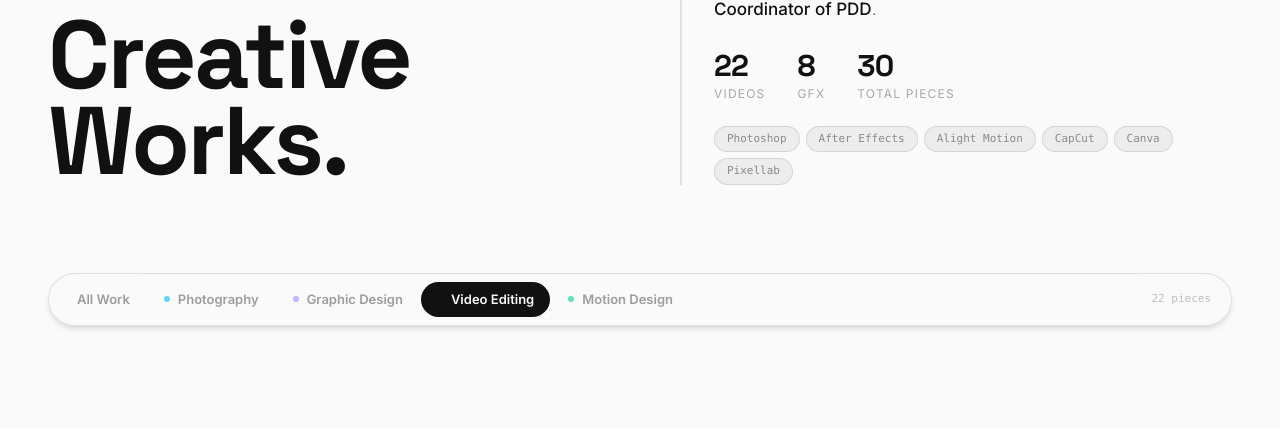
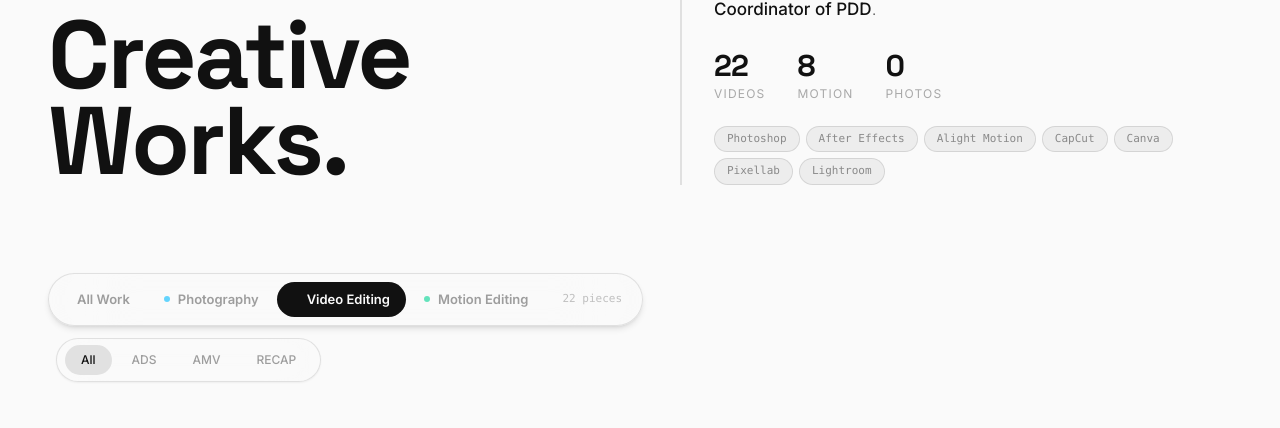
Before and after one commit to akirausethis/PORTFOLIO, a Next.js app: page /creative in a window 1280 px wide. Both pictures are taken after a click on the button "Video Editing". Shown: the part 304-732 px from the top of the page. Built offline with nearby package versions, Linux system fonts and the light colour scheme; grey boxes are pictures that could not be loaded.

Commit message:
feat: add sub-categories and new portfolio assets

```diff
--- a/src/app/creative/page.tsx
+++ b/src/app/creative/page.tsx
@@ -17,23 +17,34 @@ type FilterTab = "all" | CreativeCategory;
 const tabs: { id: FilterTab; label: string; dot?: string }[] = [
   { id: "all", label: "All Work" },
   { id: "photography", label: "Photography", dot: "bg-sky-400" },
-  { id: "graphic-design", label: "Graphic Design", dot: "bg-violet-400" },
   { id: "video-editing", label: "Video Editing", dot: "bg-amber-400" },
-  { id: "motion-design", label: "Motion Design", dot: "bg-emerald-400" },
+  { id: "motion-editing", label: "Motion Editing", dot: "bg-emerald-400" },
 ];
+
+const subTabs: Record<string, { id: string; label: string }[]> = {
+  "video-editing": [
+    { id: "all", label: "All" },
+    { id: "ads", label: "ADS" },
+    { id: "amv", label: "AMV" },
+    { id: "recap", label: "RECAP" },
+  ],
+  "motion-editing": [
+    { id: "all", label: "All" },
+    { id: "gfx", label: "GFX" },
+    { id: "motion-design", label: "Motion Design" },
+  ],
+};
 
 const categoryDot: Record<CreativeCategory, string> = {
   photography: "bg-sky-400",
-  "graphic-design": "bg-violet-400",
   "video-editing": "bg-amber-400",
-  "motion-design": "bg-emerald-400",
+  "motion-editing": "bg-emerald-400",
 };
 
 const categoryBg: Record<CreativeCategory, string> = {
   photography: "from-sky-500/20",
-  "graphic-design": "from-violet-500/20",
   "video-editing": "from-amber-500/20",
-  "motion-design": "from-emerald-500/20",
+  "motion-editing": "from-emerald-500/20",
 };
 
 function getYoutubeId(link: string) {
@@ -141,12 +152,19 @@ function GalleryCard({
 
 export default function CreativePage() {
   const [activeTab, setActiveTab] = useState<FilterTab>("all");
+  const [activeSubTab, setActiveSubTab] = useState<string>("all");
   const [selectedWork, setSelectedWork] = useState<CreativeWork | null>(null);
 
-  const filtered =
-    activeTab === "all"
-      ? creativeWorks
-      : creativeWorks.filter((w) => w.category === activeTab);
+  // When parent tab changes, reset sub-tab
+  useEffect(() => {
+    setActiveSubTab("all");
+  }, [activeTab]);
+
+  const filtered = creativeWorks.filter((w) => {
+    if (activeTab !== "all" && w.category !== activeTab) return false;
+    if (activeSubTab !== "all" && w.subcategory !== activeSubTab) return false;
+    return true;
+  });
 
   useEffect(() => {
     document.body.style.overflow = selectedWork ? "hidden" : "";
@@ -194,8 +212,8 @@ export default function CreativePage() {
                 <div className="flex items-center gap-8 pt-1">
                   {[
                     { n: creativeWorks.filter(w => w.category === "video-editing").length, label: "Videos" },
-                    { n: creativeWorks.filter(w => w.category === "motion-design").length, label: "GFX" },
-                    { n: creativeWorks.length, label: "Total Pieces" },
+                    { n: creativeWorks.filter(w => w.category === "motion-editing").length, label: "Motion" },
+                    { n: creativeWorks.filter(w => w.category === "photography").length, label: "Photos" },
                   ].map(({ n, label }) => (
                     <div key={label}>
                       <p className="text-3xl font-heading font-bold tracking-tight">{n}</p>
@@ -204,7 +222,7 @@ export default function CreativePage() {
                   ))}
                 </div>
                 <div className="flex flex-wrap gap-1.5 pt-1">
-                  {["Photoshop", "After Effects", "Alight Motion", "CapCut", "Canva", "Pixellab"].map((t) => (
+                  {["Photoshop", "After Effects", "Alight Motion", "CapCut", "Canva", "Pixellab", "Lightroom"].map((t) => (
                     <span key={t} className="text-[11px] font-mono bg-foreground/5 border border-border/60 rounded-full px-3 py-1 text-foreground/45">
                       {t}
                     </span>
@@ -218,8 +236,8 @@ export default function CreativePage() {
 
       {/* ── Filter Bar — floating pill ── */}
       <div className="sticky top-20 lg:top-24 z-40 w-full mb-10 pt-2 pointer-events-none">
-        <div className="max-w-[1400px] mx-auto px-6 md:px-12">
-          <div className="bg-background/85 backdrop-blur-2xl border border-border/80 shadow-md rounded-2xl md:rounded-full flex items-center gap-0.5 py-2 px-3 overflow-x-auto [scrollbar-width:none] pointer-events-auto">
+        <div className="max-w-[1400px] mx-auto px-6 md:px-12 flex flex-col items-start gap-3">
+          <div className="bg-background/85 backdrop-blur-2xl border border-border/80 shadow-md rounded-2xl md:rounded-full flex items-center gap-0.5 py-2 px-3 overflow-x-auto [scrollbar-width:none] pointer-events-auto max-w-full">
             {tabs.map((tab) => (
               <button
                 key={tab.id}
@@ -252,6 +270,33 @@ export default function CreativePage() {
               {filtered.length} pieces
             </span>
           </div>
+
+          {/* Sub-tabs (only show if the active tab has them) */}
+          <AnimatePresence>
+            {activeTab !== "all" && subTabs[activeTab] && (
+              <motion.div
+                initial={{ opacity: 0, y: -10 }}
+                animate={{ opacity: 1, y: 0 }}
+                exit={{ opacity: 0, y: -10 }}
+                className="bg-background/85 backdrop-blur-xl border border-border/60 shadow-sm rounded-full flex items-center gap-1 py-1.5 px-2 overflow-x-auto [scrollbar-width:none] pointer-events-auto max-w-full ml-2"
+              >
+                {subTabs[activeTab].map((subTab) => (
+                  <button
+                    key={subTab.id}
+                    onClick={() => setActiveSubTab(subTab.id)}
+                    className={clsx(
+                      "relative px-4 py-1.5 rounded-full text-[12px] font-medium transition-all duration-200 whitespace-nowrap",
+                      activeSubTab === subTab.id
+                        ? "text-foreground bg-foreground/10"
+                        : "text-foreground/40 hover:text-foreground hover:bg-foreground/5"
+                    )}
+                  >
+                    {subTab.label}
+                  </button>
+                ))}
+              </motion.div>
+            )}
+          </AnimatePresence>
         </div>
       </div>
 
--- a/src/data/creative.ts
+++ b/src/data/creative.ts
@@ -1,9 +1,10 @@
-export type CreativeCategory = "photography" | "graphic-design" | "video-editing" | "motion-design";
+export type CreativeCategory = "photography" | "video-editing" | "motion-editing";
 
 export interface CreativeWork {
   id: string;
   title: string;
   category: CreativeCategory;
+  subcategory?: string;
   image: string;
   link?: string;
   aspect?: "auto" | "portrait" | "landscape" | "square";
@@ -16,7 +17,8 @@ export const creativeWorks: CreativeWork[] = [
   {
     id: "motion-1",
     title: "Azusa",
-    category: "motion-design",
+    category: "motion-editing",
+    subcategory: "gfx",
     image: "/creative/Motion Design/GFX/GFX - Azusa.jpg",
     year: "2024",
     tools: ["After Effects", "Photoshop"],
@@ -24,7 +26,8 @@ export const creativeWorks: CreativeWork[] = [
   {
     id: "motion-2",
     title: "Camellya",
-    category: "motion-design",
+    category: "motion-editing",
+    subcategory: "gfx",
     image: "/creative/Motion Design/GFX/GFX - Camellya.jpg",
     year: "2024",
     tools: ["After Effects", "Photoshop"],
@@ -32,7 +35,8 @@ export const creativeWorks: CreativeWork[] = [
   {
     id: "motion-3",
     title: "Firefly",
-    category: "motion-design",
+    category: "motion-editing",
+    subcategory: "gfx",
     image: "/creative/Motion Design/GFX/GFX - Firefly.jpg",
     year: "2024",
     tools: ["After Effects", "Photoshop"],
@@ -40,7 +44,8 @@ export const creativeWorks: CreativeWork[] = [
   {
     id: "motion-4",
     title: "Ganyu",
-    category: "motion-design",
+    category: "motion-editing",
+    subcategory: "gfx",
     image: "/creative/Motion Design/GFX/GFX - Ganyu.jpg",
     year: "2024",
     tools: ["After Effects", "Photoshop"],
@@ -48,7 +53,8 @@ export const creativeWorks: CreativeWork[] = [
   {
     id: "motion-5",
     title: "Miyabi",
-    category: "motion-design",
+    category: "motion-editing",
+    subcategory: "gfx",
     image: "/creative/Motion Design/GFX/GFX - Miyabi.jpg",
     year: "2024",
     tools: ["After Effects", "Photoshop"],
@@ -56,7 +62,8 @@ export const creativeWorks: CreativeWork[] = [
   {
     id: "motion-6",
     title: "Ruan",
-    category: "motion-design",
+    category: "motion-editing",
+    subcategory: "gfx",
     image: "/creative/Motion Design/GFX/GFX - Ruan.jpg",
     year: "2024",
     tools: ["After Effects", "Photoshop"],
@@ -64,7 +71,8 @@ export const creativeWorks: CreativeWork[] = [
   {
     id: "motion-7",
     title: "Silverwolf",
-    category: "motion-design",
+    category: "motion-editing",
+    subcategory: "gfx",
     image: "/creative/Motion Design/GFX/GFX - Silverwolf.jpg",
     year: "2024",
     tools: ["After Effects", "Photoshop"],
@@ -72,12 +80,14 @@ export const creativeWorks: CreativeWork[] = [
   {
     id: "motion-8",
     title: "Yelan",
-    category: "motion-design",
+    category: "motion-editing",
+    subcategory: "gfx",
     image: "/creative/Motion Design/GFX/GFX - Yelan.jpg",
     year: "2024",
     tools: ["After Effects", "Photoshop"],
   },
   {
+    subcategory: "ads",
     id: "video-ads-9",
     title: "(PORTFOLIO PURPOSES ) ADS - ConfortSculpt",
     category: "video-editing",
@@ -88,6 +98,7 @@ export const creativeWorks: CreativeWork[] = [
     tools: ["Premiere Pro", "CapCut"],
   },
   {
+    subcategory: "ads",
     id: "video-ads-10",
     title: "(PORTFOLIO PURPOSES ) ADS - AutoPump",
     category: "video-editing",
@@ -98,6 +109,7 @@ export const creativeWorks: CreativeWork[] = [
     tools: ["Premiere Pro", "CapCut"],
   },
   {
+    subcategory: "ads",
     id: "video-ads-11",
     title: "(PORTFOLIO PURPOSES ) ADS - Wellife",
     category: "video-editing",
@@ -108,6 +120,7 @@ export const creativeWorks: CreativeWork[] = [
     tools: ["Premiere Pro", "CapCut"],
   },
   {
+    subcategory: "ads",
     id: "video-ads-12",
     title: "(PORTFOLIO PURPOSES ) ADS - Titan",
     category: "video-editing",
@@ -118,6 +131,7 @@ export const creativeWorks: CreativeWork[] = [
     tools: ["Premiere Pro", "CapCut"],
   },
   {
+    subcategory: "ads",
     id: "video-ads-13",
     title: "(PORTFOLIO PURPOSES ) ADS - Pawable",
     category: "video-editing",
@@ -128,6 +142,7 @@ export const creativeWorks: CreativeWork[] = [
     tools: ["Premiere Pro", "CapCut"],
   },
   {
+    subcategory: "ads",
     id: "video-ads-14",
     title: "(PORTFOLIO PURPOSES ) ADS - Manly",
     category: "video-editing",
@@ -138,6 +153,7 @@ export const creativeWorks: CreativeWork[] = [
     tools: ["Premiere Pro", "CapCut"],
   },
   {
+    subcategory: "ads",
     id: "video-ads-15",
     title: "(PORTFOLIO PURPOSES ) ADS - Drops",
     category: "video-editing",
@@ -148,6 +164,7 @@ export const creativeWorks: CreativeWork[] = [
     tools: ["Premiere Pro", "CapCut"],
   },
   {
+    subcategory: "ads",
     id: "video-ads-16",
     title: "(PORTFOLIO PURPOSES ) ADS - DirectMeds",
     category: "video-editing",
@@ -158,6 +175,7 @@ export const creativeWorks: CreativeWork[] = [
     tools: ["Premiere Pro", "CapCut"],
   },
   {
+    subcategory: "recap",
     id: "video-recap-17",
     title: "(PORTFOLIO PURPOSES) RECAP - Insight Design",
     category: "video-editing",
@@ -168,6 +186,7 @@ export const creativeWorks: CreativeWork[] = [
     tools: ["Premiere Pro"],
   },
   {
+    subcategory: "recap",
     id: "video-recap-18",
     title: "(PORTFOLIO PURPOSES) RECAP - Academic Odyssey",
     category: "video-editing",
@@ -178,6 +197,7 @@ export const creativeWorks: CreativeWork[] = [
     tools: ["Premiere Pro"],
   },
   {
+    subcategory: "recap",
     id: "video-recap-19",
     title: "(PORTFOLIO PURPOSES) RECAP - Inauguration Night",
     category: "video-editing",
@@ -188,6 +208,7 @@ export const creativeWorks: CreativeWork[] = [
     tools: ["Premiere Pro"],
   },
   {
+    subcategory: "recap",
     id: "video-recap-20",
     title: "(PORTFOLIO PURPOSES) RECAP - Red Carpet Night",
     category: "video-editing",
@@ -198,6 +219,7 @@ export const creativeWorks: CreativeWork[] = [
     tools: ["Premiere Pro"],
   },
   {
+    subcategory: "recap",
     id: "video-recap-21",
     title: "(PORTFOLIO PURPOSES) RECAP - Pulse",
     category: "video-editing",
@@ -208,6 +230,7 @@ export const creativeWorks: CreativeWork[] = [
     tools: ["Premiere Pro"],
   },
   {
+    subcategory: "recap",
     id: "video-recap-22",
     title: "(PORTFOLIO PURPOSES) RECAP - Digital Entrepreneurship",
     category: "video-editing",
@@ -218,6 +241,7 @@ export const creativeWorks: CreativeWork[] = [
     tools: ["Premiere Pro"],
   },
   {
+    subcategory: "amv",
     id: "video-amv-23",
     title: "(PORTFOLIO PURPOSES) AMV - Hitori",
     category: "video-editing",
@@ -228,6 +252,7 @@ export const creativeWorks: CreativeWork[] = [
     tools: ["Alight Motion", "After Effects"],
   },
   {
+    subcategory: "amv",
     id: "video-amv-24",
     title: "(PORTFOLIO PURPOSES) AMV - Robin",
     category: "video-editing",
@@ -238,6 +263,7 @@ export const creativeWorks: CreativeWork[] = [
     tools: ["Alight Motion", "After Effects"],
   },
   {
+    subcategory: "amv",
     id: "video-amv-25",
     title: "(PORTFOLIO PURPOSES) AMV - Suisei",
     category: "video-editing",
@@ -248,6 +274,7 @@ export const creativeWorks: CreativeWork[] = [
     tools: ["Alight Motion", "After Effects"],
   },
   {
+    subcategory: "amv",
     id: "video-amv-26",
     title: "(PORTFOLIO PURPOSES) AMV - Ruby",
     category: "video-editing",
@@ -258,6 +285,7 @@ export const creativeWorks: CreativeWork[] = [
     tools: ["Alight Motion", "After Effects"],
   },
   {
+    subcategory: "amv",
     id: "video-amv-27",
     title: "(PORTFOLIO PURPOSES) AMV - Sachi",
     category: "video-editing",
@@ -268,6 +296,7 @@ export const creativeWorks: CreativeWork[] = [
     tools: ["Alight Motion", "After Effects"],
   },
   {
+    subcategory: "amv",
     id: "video-amv-28",
     title: "(PORTFOLIO PURPOSES) AMV - Sajuna",
     category: "video-editing",
@@ -278,6 +307,7 @@ export const creativeWorks: CreativeWork[] = [
     tools: ["Alight Motion", "After Effects"],
   },
   {
+    subcategory: "amv",
     id: "video-amv-29",
     title: "(PORTFOLIO PURPOSES) AMV - Siesta",
     category: "video-editing",
@@ -288,6 +318,7 @@ export const creativeWorks: CreativeWork[] = [
     tools: ["Alight Motion", "After Effects"],
   },
   {
+    subcategory: "amv",
     id: "video-amv-30",
     title: "(PORTFOLIO PURPOSES) AMV - Yuki",
     category: "video-editing",
@@ -301,7 +332,6 @@ export const creativeWorks: CreativeWork[] = [
 
 export const categoryLabels: Record<CreativeCategory, string> = {
   photography: "Photography",
-  "graphic-design": "Graphic Design",
   "video-editing": "Video Editing",
-  "motion-design": "Motion Design",
+  "motion-editing": "Motion Editing",
 };
```
